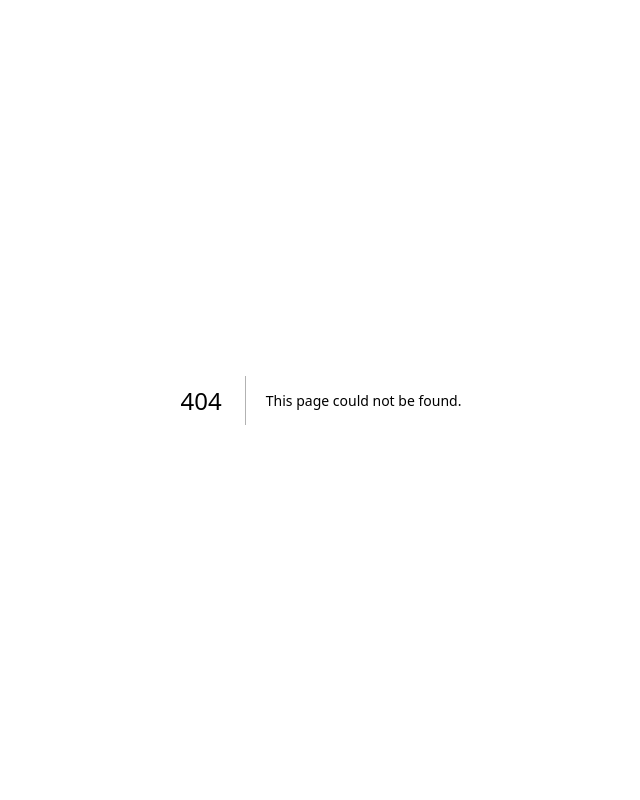
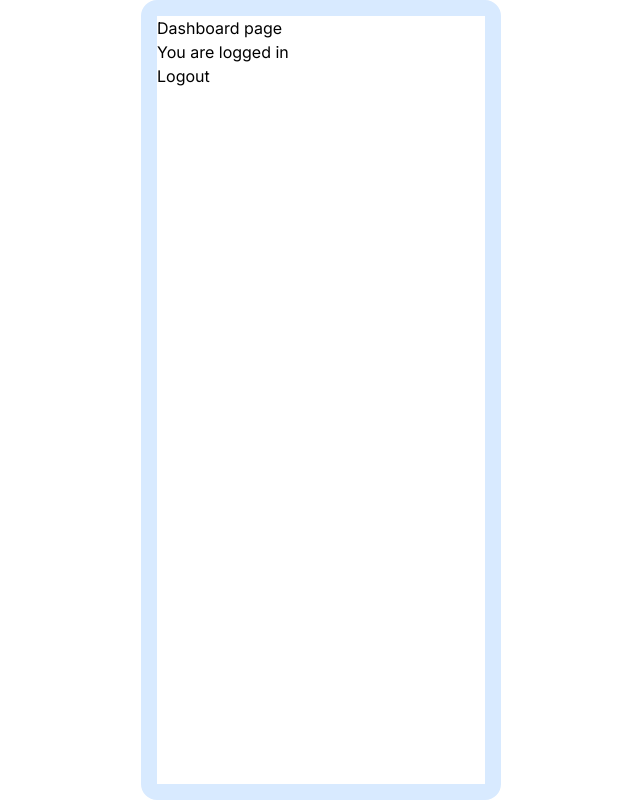
Before and after one commit to vicanis/wallet3, a Next.js app: page /dashboard in a window 1280 px wide. Before the commit this address had no page. Shown: the whole page, without its empty margins (319-959 px from the left). Built offline with nearby package versions, Linux system fonts and the light colour scheme; no server answers; sample sign-in values are in the browser's storage.

Commit message:
feat: add blank dashboard page

```diff
--- /dev/null
+++ b/src/app/(main)/dashboard/page.tsx
@@ -0,0 +1,23 @@
+import { authOptions } from "@/entities/auth/options";
+import { getServerSession } from "next-auth";
+import Link from "next/link";
+import { redirect } from "next/navigation";
+
+export default async function DashboardPage() {
+    const session = await getServerSession(authOptions);
+
+    if (!session) {
+        redirect("/login");
+        return null;
+    }
+
+    return (
+        <div>
+            <div>Dashboard page</div>
+
+            <div>You are logged in</div>
+
+            <Link href="/api/auth/signout">Logout</Link>
+        </div>
+    );
+}
```
